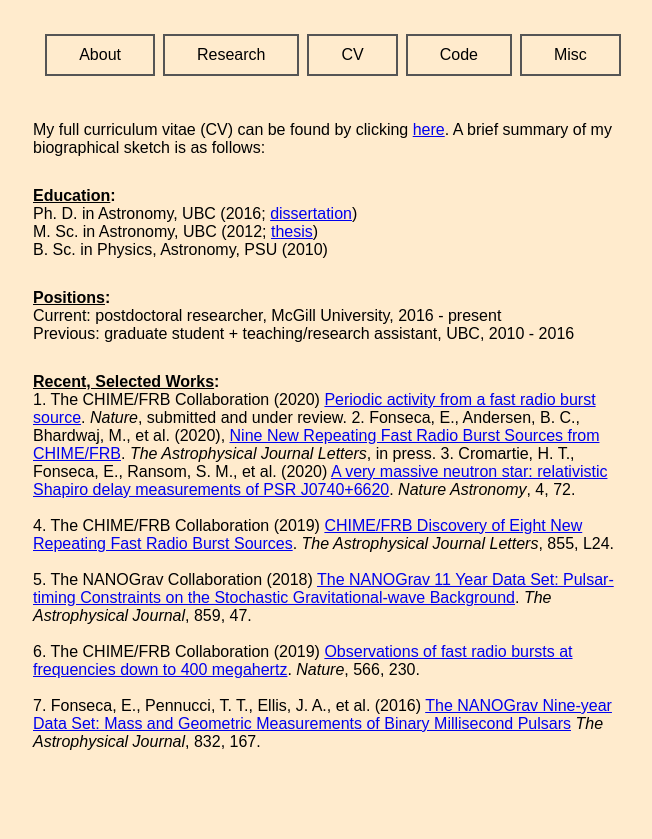
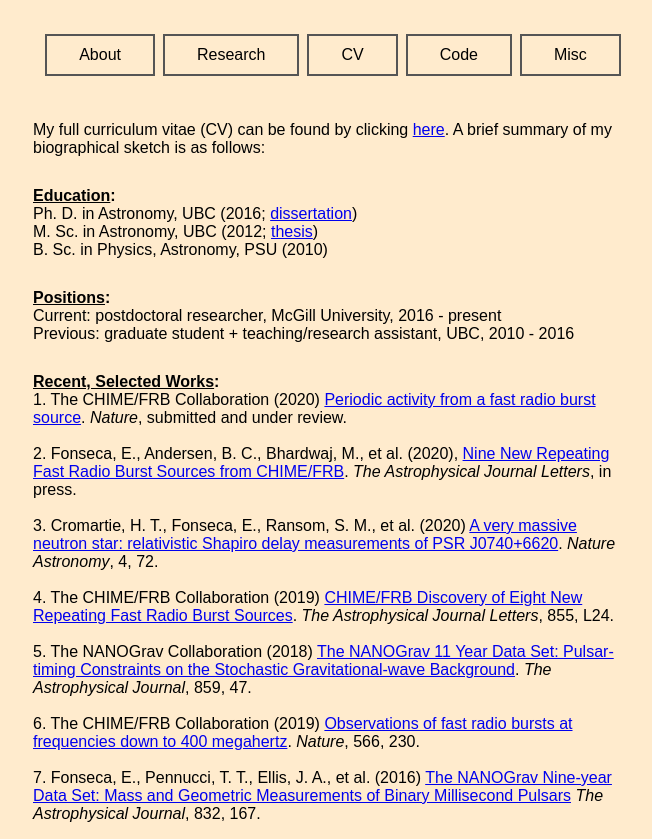
Before and after one commit to emmanuelfonseca/emmanuelfonseca.github.io, a plain HTML site: page sections/cv.html in a window 1280 px wide. Shown: the part 61-900 px from the top of the page, without its empty margins (307-959 px from the left). Before the commit the page ends 828 px from the top, so only its background shows below. Drawn offline with Linux system fonts and the light colour scheme.

Commit message:
added line breaks.

```diff
--- a/sections/cv.html
+++ b/sections/cv.html
@@ -37,8 +37,8 @@
     </p>
     <p align="left">
         <b><u>Recent, Selected Works</u>:</b><br>
-        1. The CHIME/FRB Collaboration (2020) <a href="https://ui.adsabs.harvard.edu/abs/2020arXiv200110275T/abstract">Periodic activity from a fast radio burst source</a>. <i>Nature</i>, submitted and under review.
-        2. Fonseca, E., Andersen, B. C., Bhardwaj, M., et al. (2020), <a href="https://ui.adsabs.harvard.edu/abs/2020arXiv200103595F/abstract">Nine New Repeating Fast Radio Burst Sources from CHIME/FRB</a>. <i>The Astrophysical Journal Letters</i>, in press.
+        1. The CHIME/FRB Collaboration (2020) <a href="https://ui.adsabs.harvard.edu/abs/2020arXiv200110275T/abstract">Periodic activity from a fast radio burst source</a>. <i>Nature</i>, submitted and under review. <br><br>
+        2. Fonseca, E., Andersen, B. C., Bhardwaj, M., et al. (2020), <a href="https://ui.adsabs.harvard.edu/abs/2020arXiv200103595F/abstract">Nine New Repeating Fast Radio Burst Sources from CHIME/FRB</a>. <i>The Astrophysical Journal Letters</i>, in press. <br><br>
         3. Cromartie, H. T., Fonseca, E., Ransom, S. M., et al. (2020) <a href="https://ui.adsabs.harvard.edu/abs/2019arXiv190406759C/abstract">A very massive neutron star: relativistic Shapiro delay measurements of PSR J0740+6620</a>. <i>Nature Astronomy</i>, 4, 72. <br><br>
         4. The CHIME/FRB Collaboration (2019) <a href="https://ui.adsabs.harvard.edu/abs/2019arXiv190803507T/abstract">CHIME/FRB Discovery of Eight New Repeating Fast Radio Burst Sources</a>. <i>The Astrophysical Journal Letters</i>, 855, L24. <br><br>
         5. The NANOGrav Collaboration (2018) <a href="https://ui.adsabs.harvard.edu/abs/2018ApJ...859...47A/abstract">The NANOGrav 11 Year Data Set: Pulsar-timing Constraints on the Stochastic Gravitational-wave Background</a>. <i>The Astrophysical Journal</i>, 859, 47. <br><br>
```
